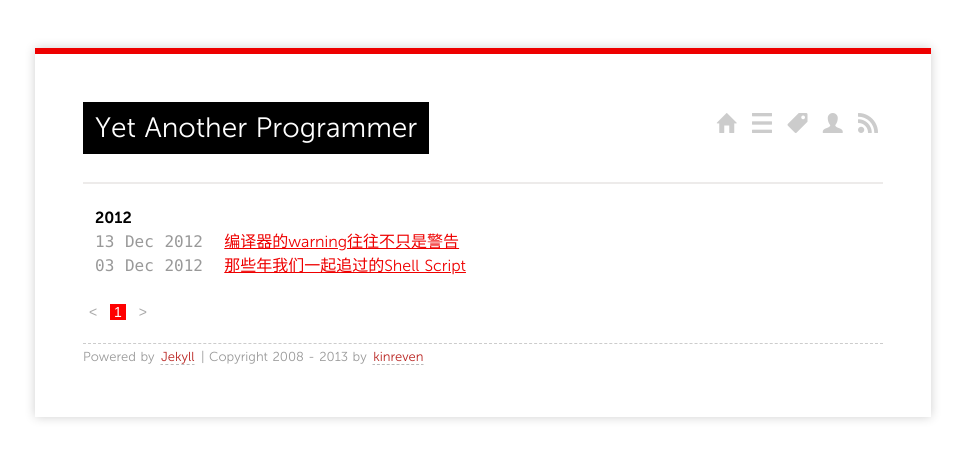
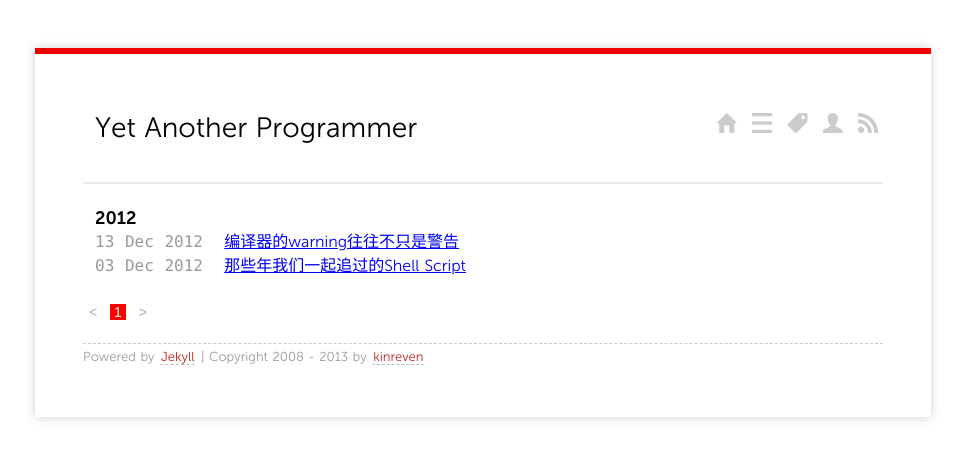
Before and after one commit to kinreven/kinreven.github.com, a Jekyll site: the page built from index.html, in a window 1280 px wide. Shown: the top 459 px of the page, without its empty margins (157-1122 px from the left). Built offline with Jekyll 4.4.1, drawn with Linux system fonts in a browser that asks for light colours; Markdown is read by kramdown in place of the engine named in the settings; the list of posts is cut into pages by our own code.

Commit message:
Update screen.css
css tune.

```diff
--- a/media/css/screen.css
+++ b/media/css/screen.css
@@ -82,8 +82,8 @@ h1 {
     font-size: 28px;
     line-height: 28px;
     margin: 0 0 28px 0;
-	background-color: #000;
-	color: #fff;
+	/*background-color: #000;
+	color: #fff;*/
 	display: inline-block;
 	padding: 12px;
 }
@@ -143,7 +143,7 @@ hr {
     margin: 0 0 22px 0;
 }
 a {
-    color: #EE0000;
+    /*color: #EE0000;*/
 }
 a:visited {
     color: #B22222;
@@ -199,7 +199,7 @@ dl .meta {
 }
 .listing-seperator{
 	font-weight:bold;
-	font-size: 16px;
+	font-size: 18px;
 }
 
 .paginator {
```
